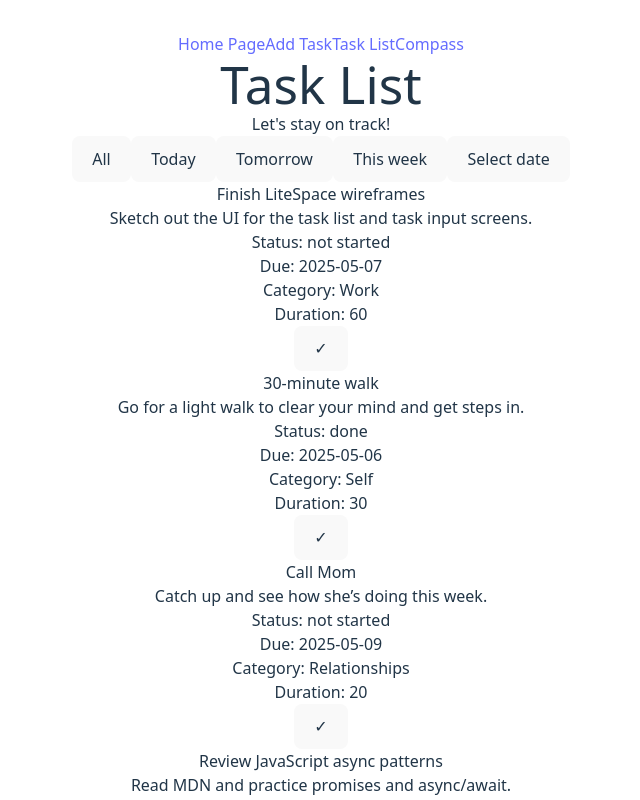
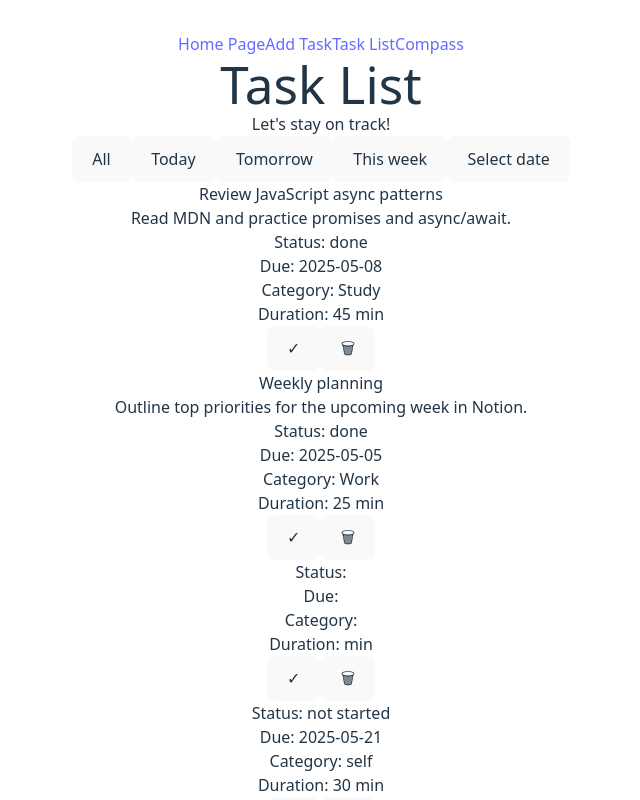
Before and after one commit to znguye/lite-space, a React (Vite) app: page /tasklist in a window 1280 px wide. Shown: the top 800 px of the page, without its empty margins (319-959 px from the left). Built offline with nearby package versions, Linux system fonts and the light colour scheme; data requests are answered from the project's data file.

Commit message:
added the done and the delete button in the Task List page

```diff
--- a/db.json
+++ b/db.json
@@ -1,44 +1,15 @@
 {
   "tasks": [
-    {
-      "id": "1",
-      "name": "Finish LiteSpace wireframes",
-      "description": "Sketch out the UI for the task list and task input screens.",
-      "status": "not started",
-      "category": "Work",
-      "dueDate": "2025-05-07",
-      "repetition": "none",
-      "duration": 60
-    },
-    {
-      "id": "2",
-      "name": "30-minute walk",
-      "description": "Go for a light walk to clear your mind and get steps in.",
-      "status": "done",
-      "category": "Self",
-      "dueDate": "2025-05-06",
-      "repetition": "Daily",
-      "duration": 30
-    },
-    {
-      "id": "3",
-      "name": "Call Mom",
-      "description": "Catch up and see how she’s doing this week.",
-      "status": "not started",
-      "category": "Relationships",
-      "dueDate": "2025-05-09",
-      "repetition": "Weekly",
-      "duration": 20
-    },
     {
       "id": "4",
       "name": "Review JavaScript async patterns",
       "description": "Read MDN and practice promises and async/await.",
-      "status": "not started",
+      "status": "done",
       "category": "Study",
       "dueDate": "2025-05-08",
       "repetition": "Every Tuesday",
-      "duration": 45
+      "duration": 45,
+      "Status": "Not started"
     },
     {
       "id": "5",
@@ -51,10 +22,8 @@
       "duration": 25
     },
     {
-      "id": "5361"
-    },
-    {
-      "id": "87da"
+      "id": "5361",
+      "Status": "done"
     },
     {
       "id": 1746971136564,
--- a/src/pages/TaskListPage.jsx
+++ b/src/pages/TaskListPage.jsx
@@ -1,24 +1,43 @@
 import NavBar from "../components/NavBar"
 import { useEffect, useState } from "react"
+import { getTasks, deleteTask, updateTask } from "../services/api";
 
 export default function TaskListPage(){
 
     const [tasks, setTasks] = useState([])
 
     useEffect(() => {
-        fetch("http://localhost:3001/tasks")
-            .then((res) => res.json())
-            .then((data) => setTasks(data))
-            .catch((err) => console.error("Error loading tasks", err));
+        async function fetchData() {
+            try {
+                const data = await getTasks();
+                setTasks(data);
+            } catch (err) {
+                console.err("Error loading tasks", err);
+            }
+        } fetchData();
     }, []);
+
+    const handleComplete = async (task) => {
+        const updated = await updateTask(task.id, {status:"done"});
+            setTasks((prev) =>
+                prev.map((t) => (t.id === task.id? updated: t))
+            );
+    };
+
+    const handleDelete = async (id) => {
+        await deleteTask(id);
+        setTasks((prev) => prev.filter((t) => t.id !== id));
+    };
 
     return(
         <>
             <NavBar />
             <h1>Task List</h1>
+
             <section className="TaskListBanner">
                 <h3>Let's stay on track!</h3>
             </section>
+
             <section className="TaskListFilter">
                 <button>All</button>
                 <button>Today</button>
@@ -26,24 +45,26 @@ export default function TaskListPage(){
                 <button>This week</button>
                 <button>Select date</button>
             </section>
+
             <section className="ListofTasks">
                 {tasks.length === 0 ?
                     (<p> You don't have any tasks!</p>
                     ) : (
-                    <ul>
+                    <ul className="task-list">
                         {tasks.map((task) => (
-                        <li key={task.id}>
+                        <li className="task-card" key={task.id}>
                             <div>
                                 <h4>{task.name}</h4>
-                            {task.description && (
-                                <p>{task.description}</p>
-                            )}
+                                {task.description && <p>{task.description}</p>}
                                 <p>Status: {task.status}</p>
                                 <p>Due: {task.dueDate}</p>
                                 <p>Category: {task.category}</p>
-                            <p>Duration: {task.duration}</p>
+                                <p>Duration: {task.duration} min</p>
                             </div>
-                        <button>✓</button>
+                            <div className = "task-actions">
+                                <button onClick = {() => handleComplete(task)}>✓</button>
+                                <button onClick = {() => handleDelete(task.id)}>🗑</button>
+                            </div>
                         </li>
                         ))}
                     </ul>
```
Lines whose indentation alone changed are shown as unchanged.
